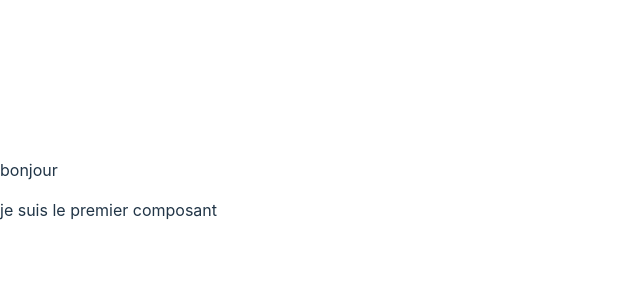
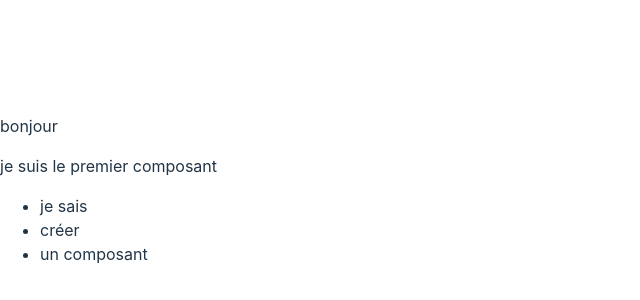
Before and after one commit to webdevproformation/react-greta-dec2022, a React (Vite) app in the folder 01-decouverte/: page / in a window 1280 px wide. Shown: the part 202-502 px from the top of the page, without its empty margins (0-640 px from the left). Built offline with nearby package versions, Linux system fonts and the light colour scheme.

Commit message:
correction

```diff
--- a/01-decouverte/src/App.jsx
+++ b/01-decouverte/src/App.jsx
@@ -2,6 +2,7 @@
 // .jsx est conseillé car Visual Studio Code va réaliser une meilleure auto complétion (meilleure proposition)
 
 import Premier from "./composant/Premier" ; // importer
+import Deuxieme from "./composant/Deuxieme";
 
 function App() { // nom de la fonction = nom fichier
                  // PascalCase
@@ -12,6 +13,7 @@ function App() { // nom de la fonction = nom fichier
   return (<div>
       bonjour
       <Premier />
+      <Deuxieme />
     </div>)
   // minimum absolue d'une composant est retourner
   // jsx
--- /dev/null
+++ b/01-decouverte/src/composant/Deuxieme.jsx
@@ -0,0 +1,9 @@
+function Deuxieme (){
+    return (<ul>
+        <li>je sais</li>
+        <li>créer</li>
+        <li>un composant</li>
+    </ul>)
+}
+
+export default Deuxieme ;
```
